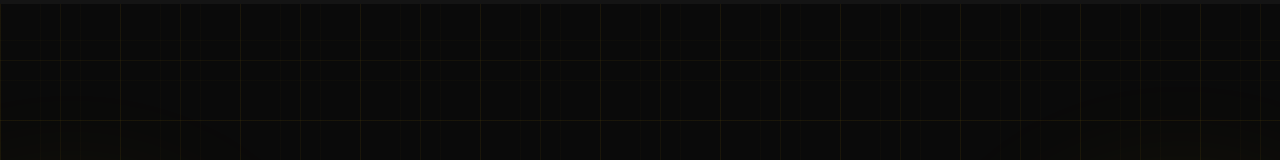
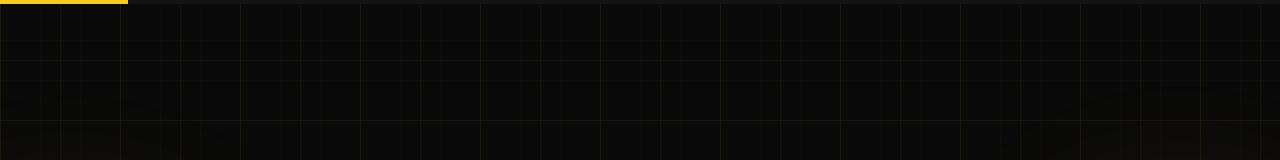
Before and after one commit to workofger/ai-deck, a Next.js app: page / in a window 1280 px wide. Shown: the top 160 px of the page. Built offline with nearby package versions, Linux system fonts and the light colour scheme.

Commit message:
fix: Remove duplicate style attribute in Navigation component

```diff
--- a/src/components/ui/Navigation.tsx
+++ b/src/components/ui/Navigation.tsx
@@ -162,8 +162,8 @@ export function Navigation() {
       <div className="fixed top-0 left-0 right-0 z-50 h-1" style={{ background: "#141414" }}>
         <motion.div
           className="h-full"
-          style={{ background: "#FACC15" }}
           style={{
+            background: "#FACC15",
             width: `${((sections.findIndex(s => s.id === activeSection) + 1) / sections.length) * 100}%`,
           }}
           transition={{ duration: 0.3 }}
```
